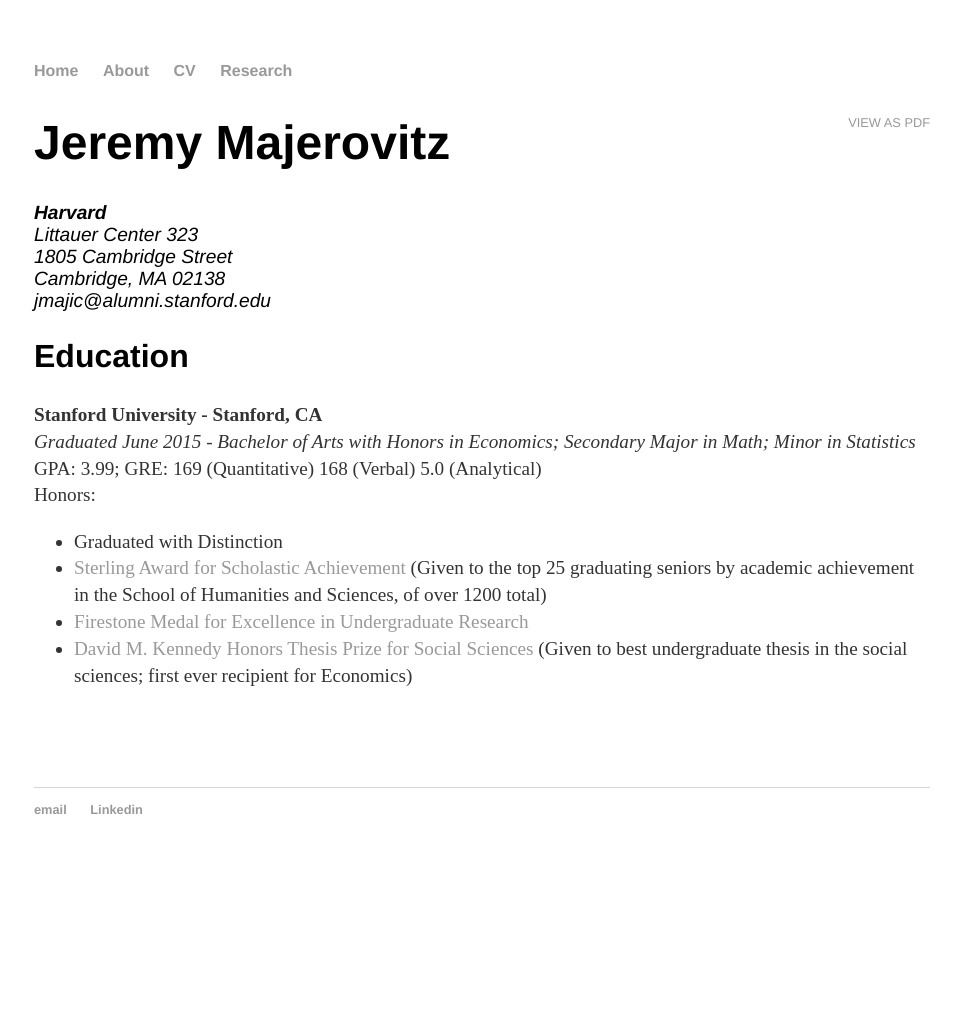
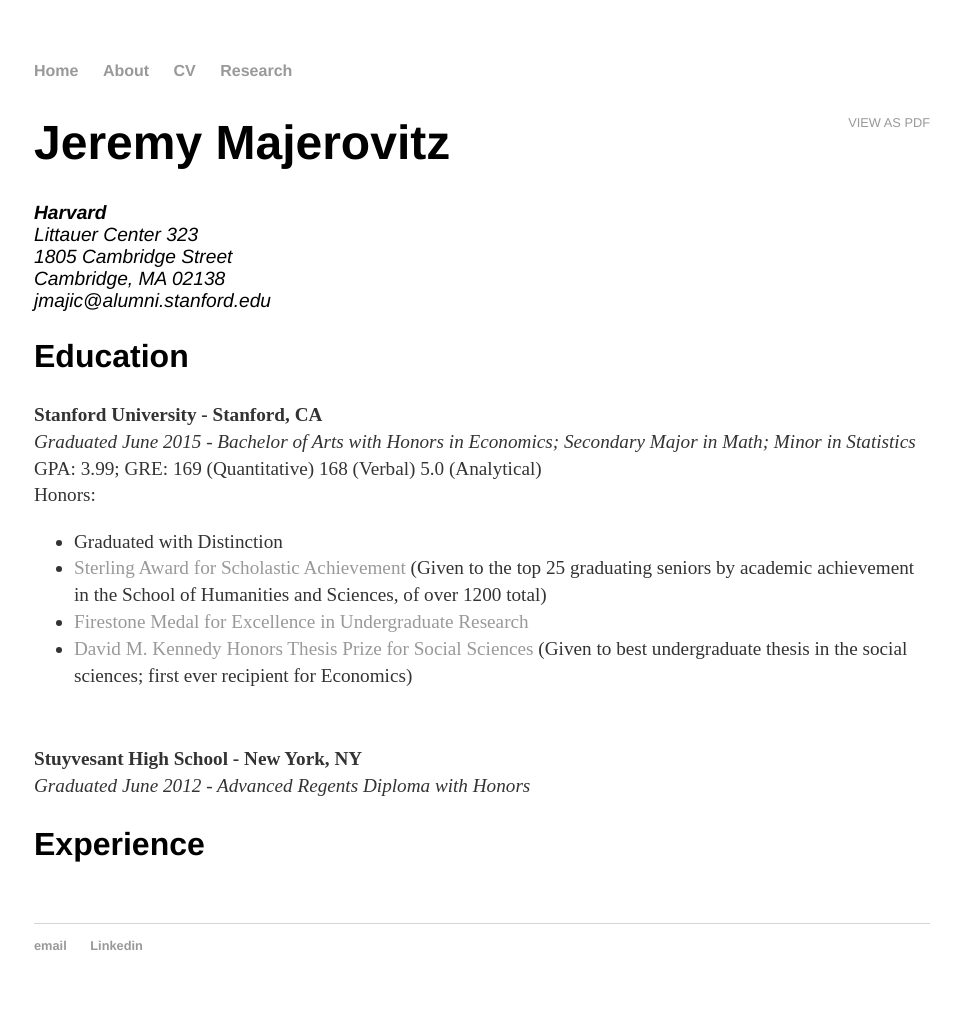
Before and after one commit to jmajic/jmajic.github.io, a Jekyll site: the page built from cv/index.html, in a window 1280 px wide. Shown: the whole page, without its empty margins (158-1119 px from the left). Built offline with Jekyll 4.4.1, drawn with Linux system fonts in a browser that asks for light colours; before the commit the page ends 900 px from its top, so only the background shows below that.

Commit message:
Continue adding and debugging

```diff
--- a/cv/index.html
+++ b/cv/index.html
@@ -30,4 +30,11 @@
 						<br>
 					</p>
 
+					<p>
+						<strong>Stuyvesant High School - New York, NY</strong>
+						<br><em>Graduated June 2012 - Advanced Regents Diploma with Honors</em>
+					</p>
+
+					<h2>Experience<h2>
+
 	</div>
```
